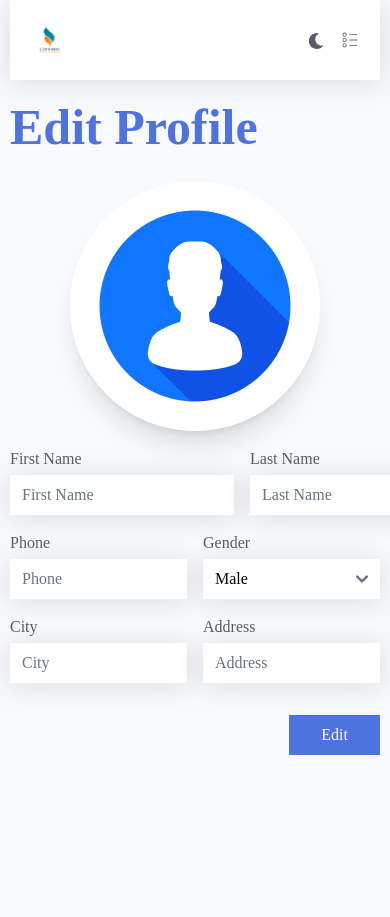
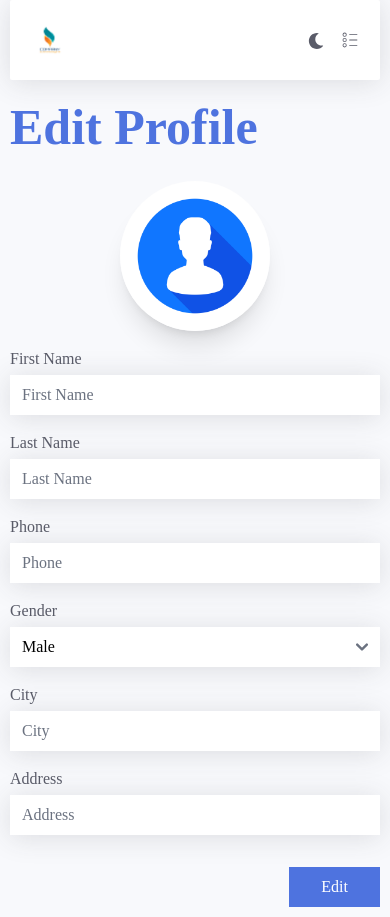
Before and after one commit to osama78s/dashboard_admin, a Next.js app: page /profile in a window 390 px wide. Before the commit the page ends 844 px from the top, so only its background shows below. Built offline with nearby package versions, Linux system fonts and the light colour scheme; no server answers; a web font is replaced by a local one.

Commit message:
Edit Profile

```diff
--- a/src/components/ProfileForm/ProfileForm.jsx
+++ b/src/components/ProfileForm/ProfileForm.jsx
@@ -45,13 +45,13 @@ export default function ProfileForm() {
 
                 <div className='flex items-center justify-center mb-4'>
                     <label htmlFor="img" className='cursor-pointer'>
-                        <img className='rounded-full object-center shadow-xl h-[250px] max-w-full w-[250px]'  src={selectedImage || '/default.jpg'}  alt='Your Image'/>
+                        <img className='rounded-full object-center shadow-xl w-[150px] h-[150px] md:h-[250px] max-w-full md:w-[250px]'  src={selectedImage || '/default.jpg'}  alt='Your Image'/>
                         <input onChange={handleImageChange} accept='image/*' type="file" name='image' className='hidden' id='img'/>
                         {state?.errors?.image && <span className='dark:text-red'>{state.errors.image}</span>}
                     </label>
                 </div>
 
-                <div className="flex gap-4">
+                <div className="flex flex-col sm:flex-row gap-4">
                     <div className="flex flex-col w-full">
                         <label className='mb-1' htmlFor="first_name">First Name</label>
                         <input defaultValue={state?.data?.first_name || user?.first_name} type='text' name='first_name' id='first_name' placeholder='First Name'
@@ -67,7 +67,7 @@ export default function ProfileForm() {
                         {state?.errors?.last_name && <span className='dark:text-red'>{state.errors.last_name}</span>}
                     </div>
                 </div>
-                <div className="flex gap-4 mt-4">
+                <div className="flex flex-col sm:flex-row gap-4 mt-4">
                     <div className="flex flex-col w-full ">
                         <label className='mb-1' htmlFor="phone">Phone</label>
                         <div className="relative">
@@ -87,7 +87,7 @@ export default function ProfileForm() {
                         {state?.errors?.gender && <span className='dark:text-red'>{state.errors.gender}</span>}
                     </div>
                 </div>
-                <div className="flex gap-4 mt-4">
+                <div className="flex flex-col sm:flex-row gap-4 mt-4">
                     <div className="flex flex-col w-full">
                         <label className='mb-1' htmlFor="city">City</label>
                         <div className="relative">
```
